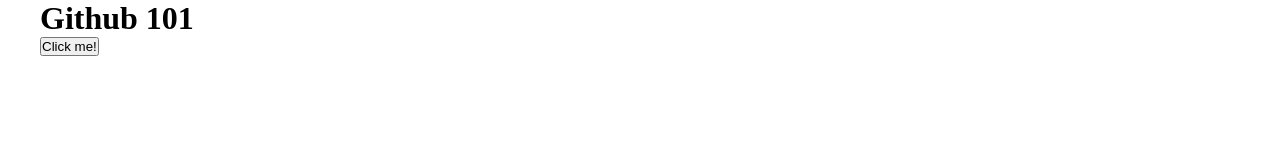
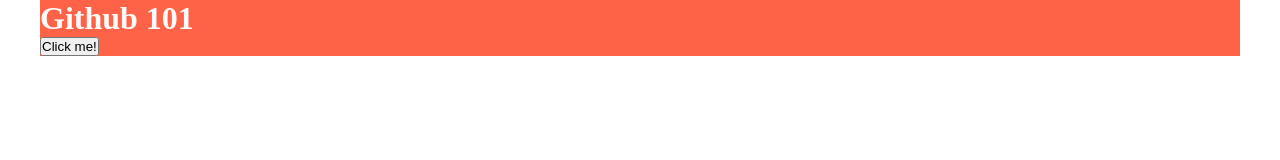
Before and after one commit to resit-bilgeadam/github-101, a plain HTML site: page index.html in a window 1280 px wide. Drawn offline with Linux system fonts and the light colour scheme.

Commit message:
change background

```diff
--- a/style.css
+++ b/style.css
@@ -7,4 +7,6 @@
 .container {
   max-width: 1200px;
   margin: auto;
+  background: tomato;
+  color: snow;
 }
```
